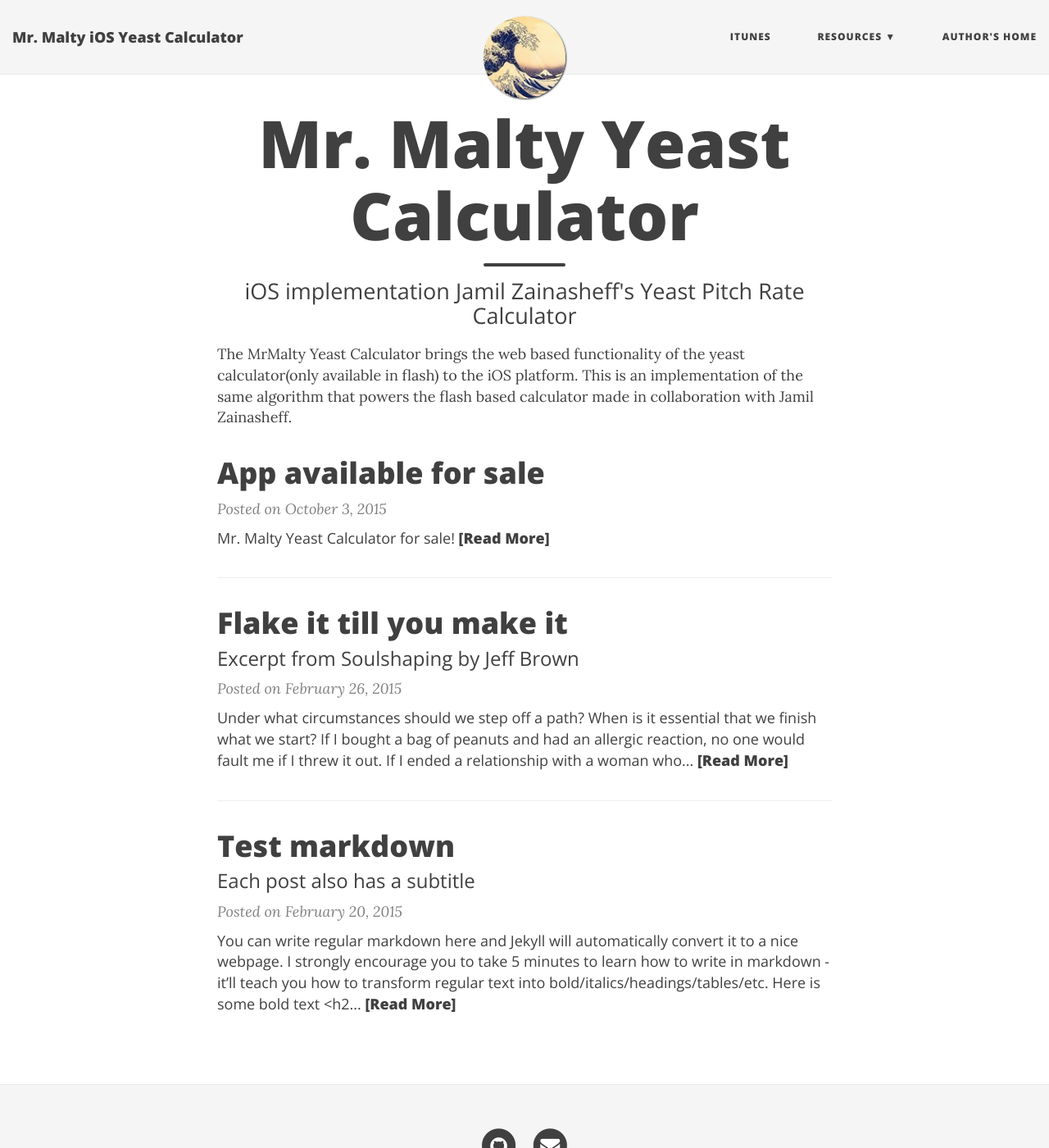
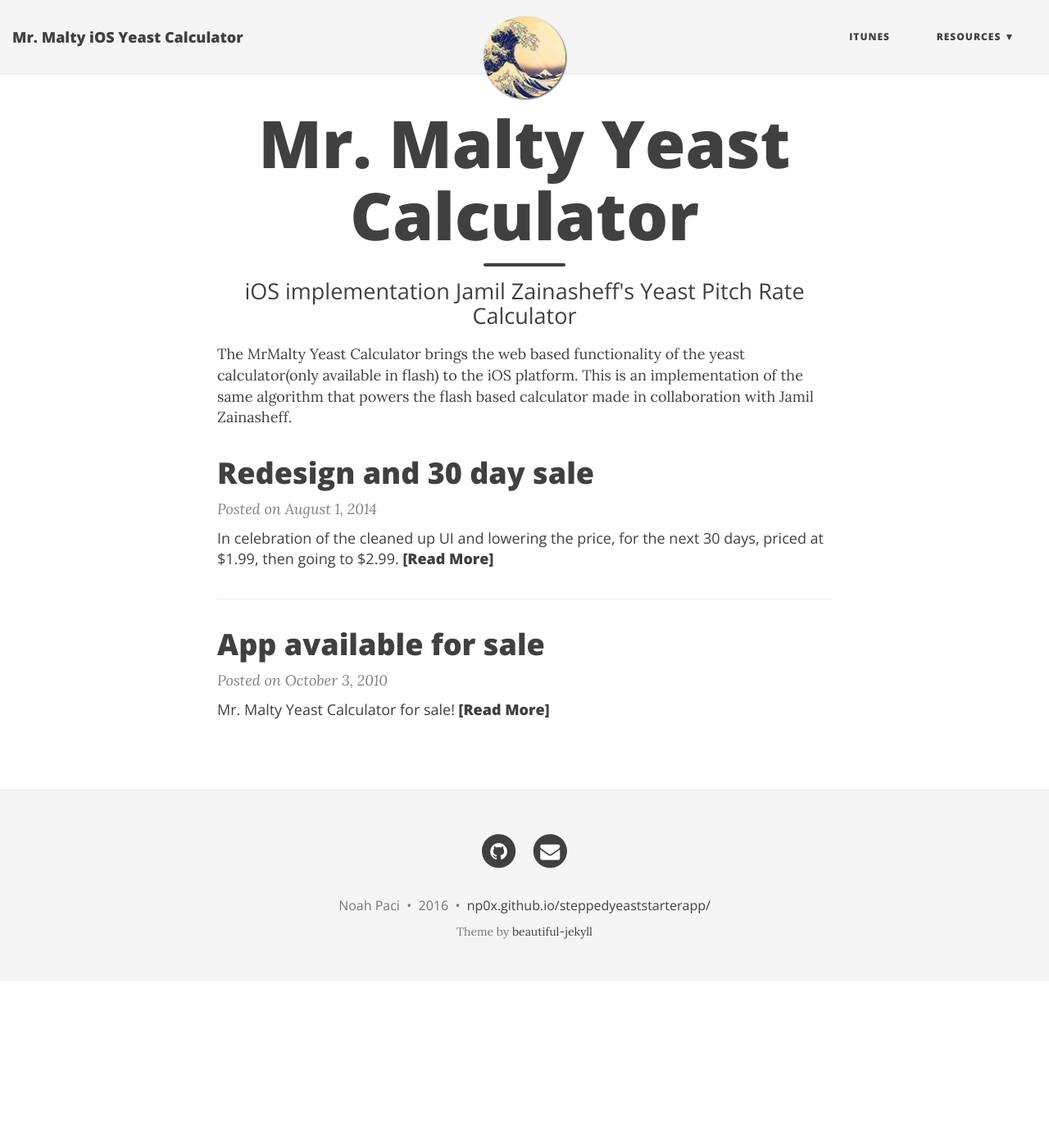
Before and after one commit to np0x/jekyll_test, a Jekyll site: the page built from index.html, in a window 1280 px wide and 1400 px high. Shown: the whole window at 82% size. Built offline with Jekyll 4.4.1, drawn with Linux system fonts in a browser that asks for light colours; nearby versions of some CDN libraries; the list of posts is cut into pages by our own code.

Commit message:
incr commit

```diff
--- a/_config.yml
+++ b/_config.yml
@@ -30,7 +30,7 @@
     - Mr. Malty(Website): "http://www.mrmalty.com/"
     - Yeast-The Practical Guide to Beer Fementation(Book): "http://amzn.to/1mqQ1LS"
     - Brewing Classic Styles(Book): "http://amzn.to/1u2ywuY"
-  Author's home: "http://www.redcargroup.com/np0x"
+  # Author's home: "http://www.redcargroup.com/np0x"
 
 # Image to show in the navigation bar - image must be a square (width = height)
 # Remove this parameter if you don't want an image in the navbar
--- /dev/null
+++ b/_posts/2014-08-01-30-day-sale.md
@@ -0,0 +1,8 @@
+---
+layout: post
+title: Redesign and 30 day sale
+---
+
+In celebration of the cleaned up UI and lowering the price, for the next 30 days, priced at $1.99, then going to $2.99.
+
+![6.5.0_main_screen.jpg]({{site.url}}/img/6.5.0_main_screen.jpg)
```
Also changed, not shown: _drafts/2015-02-20-test-markdown.md (renamed from _posts/2015-02-20-test-markdown.md), _drafts/2015-02-26-flake-it-till-you-make-it.md (renamed from _posts/2015-02-26-flake-it-till-you-make-it.md), _posts/2010-10-3-Launched.md (renamed from _posts/2015-10-3-Launched.md), img/6.5.0_main_screen.jpg (added).
